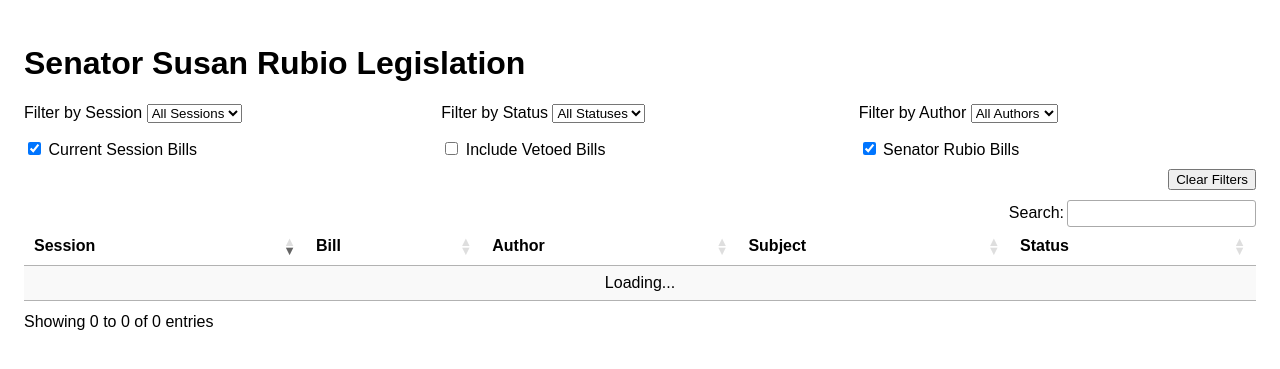
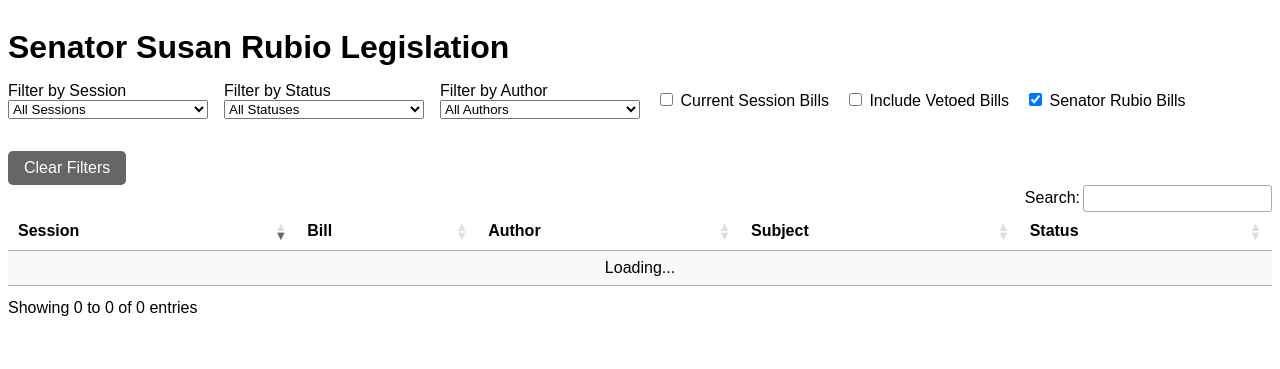
Before and after one commit to brianrwheatley/rubio-bills, a Flask app: page / in a window 1280 px wide. Shown: the top 369 px of the page. Run offline with Flask 3, Linux system fonts and the light colour scheme; data that the repository does not hold is empty; some libraries are stand-ins or nearby versions.

Commit message:
Add files via upload
 adjust mobile margins: align #billsTable_wrapper with filters and layout padding

```diff
--- a/templates/index.html
+++ b/templates/index.html
@@ -1,146 +1,173 @@
 <!DOCTYPE html>
 <html lang="en">
  <head>
-  <meta charset="UTF-8" />
-  <meta name="viewport" content="width=device-width, initial-scale=1.0, maximum-scale=1.0, user-scalable=no" />
-  <title>Senator Susan Rubio Legislation</title>
-  <link rel="stylesheet" href="https://cdn.datatables.net/1.13.4/css/jquery.dataTables.min.css" />
+  <meta charset="utf-8"/>
+  <meta content="width=device-width, initial-scale=1.0, user-scalable=no" name="viewport"/>
+  <title>
+   Senator Susan Rubio Legislation
+  </title>
+  <link href="https://cdn.datatables.net/1.13.4/css/jquery.dataTables.min.css" rel="stylesheet"/>
   <style>
    body {
+            font-family: Arial, sans-serif;
+            padding: 8px;
             margin: 0;
-      padding: 0;
-      font-family: Arial, sans-serif;
+            background-color: #ffffff;
         }
 
-    .container {
-      padding: 24px;
+        h1 {
+            font-size: 2rem;
+            margin-bottom: 0.5em;
         }
 
-    .filters-row, .checkboxes-row, .clear-row {
+        .filters {
             display: flex;
             flex-wrap: wrap;
-      gap: 20px;
-      align-items: center;
-      margin-bottom: 10px;
-    }
-
-    .filters-row > div,
-    .checkboxes-row > div,
-    .clear-row > div {
-      flex: 1;
-    }
-
-    .checkboxes-row {
-      justify-content: space-between;
-    }
-
-    .clear-row {
-      justify-content: flex-end;
-    }
-
-    .mobile-adjust {
-      margin-bottom: 6px;
-    }
-
-    table.dataTable {
-      width: 100% !important;
-    }
-
-    @media screen and (max-width: 768px) {
-      body {
-        padding-left: 4px;
-        padding-right: 4px;
-        font-size: 16px;
-      }
-
-      #billsTable_wrapper {
-        transform: scale(0.9);
-        transform-origin: top left;
-      }
-
-      table.dataTable {
-        width: auto !important;
-      }
-
-      .filters-row, .checkboxes-row, .clear-row {
-        flex-direction: column;
+            gap: 1rem;
             align-items: flex-start;
         }
 
-      .clear-row {
-        align-items: flex-end;
-      }
+        .filter-group {
+            display: flex;
+            flex-direction: column;
+            min-width: 200px;
         }
 
-    .highlight-current {
-      background-color: #d5f5d5 !important;
+        .checkbox-group {
+            display: flex;
+            flex-wrap: wrap;
+            gap: 1rem;
+            margin-top: 0.5rem;
         }
 
-    .highlight-nonrubio-current {
-      background-color: #fff9d6 !important;
+        #clearFilters {
+            margin-top: 1rem;
+            align-self: flex-end;
+            padding: 0.5rem 1rem;
+            background-color: #666;
+            color: white;
+            border: none;
+            border-radius: 5px;
+            font-size: 1rem;
         }
 
-    .highlight-vetoed {
-      background-color: #f8d7da !important;
+        table.dataTable tbody tr.highlight-current td {
+            background-color: #d8f5d0 !important;
+        }
+
+        table.dataTable tbody tr.highlight-vetoed td {
+            background-color: #f9d6d5 !important;
+        }
+
+        table.dataTable tbody tr.highlight-nonrubio-current td {
+            background-color: #fff4cc !important;
         }
 
         table.dataTable tbody tr.odd td,
         table.dataTable tbody tr.even td {
             background-color: transparent !important;
         }
+
+        @media (max-width: 768px) {
+            body {
+                padding-left: 6px;
+                padding-right: 6px;
+            }
+
+            table.dataTable {
+                font-size: 0.85rem;
+            }
+
+            .filters {
+                flex-direction: column;
+                gap: 0.5rem;
+            }
+
+            #clearFilters {
+                align-self: center;
+            }
+        }
   </style>
  </head>
  <body>
-  <div class="container">
-    <h1>Senator Susan Rubio Legislation</h1>
-
-    <div class="filters-row">
-      <div>
-        <label for="sessionFilter">Filter by Session</label>
-        <select id="sessionFilter" class="mobile-adjust">
-          <option value="">All Sessions</option>
+  <h1>
+   Senator Susan Rubio Legislation
+  </h1>
+  <div class="filters">
+   <div class="filter-group">
+    <label for="sessionFilter">
+     Filter by Session
+    </label>
+    <select id="sessionFilter">
+     <option>
+      All Sessions
+     </option>
     </select>
    </div>
-      <div>
-        <label for="statusFilter">Filter by Status</label>
-        <select id="statusFilter" class="mobile-adjust">
-          <option value="">All Statuses</option>
+   <div class="filter-group">
+    <label for="statusFilter">
+     Filter by Status
+    </label>
+    <select id="statusFilter">
+     <option>
+      All Statuses
+     </option>
     </select>
    </div>
-      <div>
-        <label for="authorFilter">Filter by Author</label>
-        <select id="authorFilter" class="mobile-adjust">
-          <option value="">All Authors</option>
+   <div class="filter-group">
+    <label for="authorFilter">
+     Filter by Author
+    </label>
+    <select id="authorFilter">
+     <option>
+      All Authors
+     </option>
     </select>
    </div>
+   <div class="checkbox-group">
+    <label>
+     <input id="currentSession" type="checkbox"/>
+     Current Session Bills
+    </label>
+    <label>
+     <input id="includeVetoed" type="checkbox"/>
+     Include Vetoed Bills
+    </label>
+    <label>
+     <input checked="" id="rubioBills" type="checkbox"/>
+     Senator Rubio Bills
+    </label>
    </div>
-
-    <div class="checkboxes-row">
-      <div><input type="checkbox" id="currentSessionCheckbox" checked /> Current Session Bills</div>
-      <div><input type="checkbox" id="vetoedCheckbox" /> Include Vetoed Bills</div>
-      <div><input type="checkbox" id="rubioCheckbox" checked /> Senator Rubio Bills</div>
+   <button id="clearFilters">
+    Clear Filters
+   </button>
   </div>
-
-    <div class="clear-row">
-      <button id="clearFilters">Clear Filters</button>
-    </div>
-
-    <table id="billsTable" class="display">
+  <table class="display" id="billsTable" style="width:100%">
    <thead>
     <tr>
-          <th>Session</th>
-          <th>Bill</th>
-          <th>Author</th>
-          <th>Subject</th>
-          <th>Status</th>
+     <th>
+      Session
+     </th>
+     <th>
+      Bill
+     </th>
+     <th>
+      Author
+     </th>
+     <th>
+      Subject
+     </th>
+     <th>
+      Status
+     </th>
     </tr>
    </thead>
-      <tbody></tbody>
   </table>
-  </div>
-
-  <script src="https://code.jquery.com/jquery-3.6.0.min.js"></script>
-  <script src="https://cdn.datatables.net/1.13.4/js/jquery.dataTables.min.js"></script>
-  <script src="/static/js/table.js"></script>
+  <script src="https://code.jquery.com/jquery-3.7.0.js">
+  </script>
+  <script src="https://cdn.datatables.net/1.13.4/js/jquery.dataTables.min.js">
+  </script>
+  <script src="/static/js/table.js">
+  </script>
  </body>
 </html>
```
Lines whose indentation alone changed are shown as unchanged.
